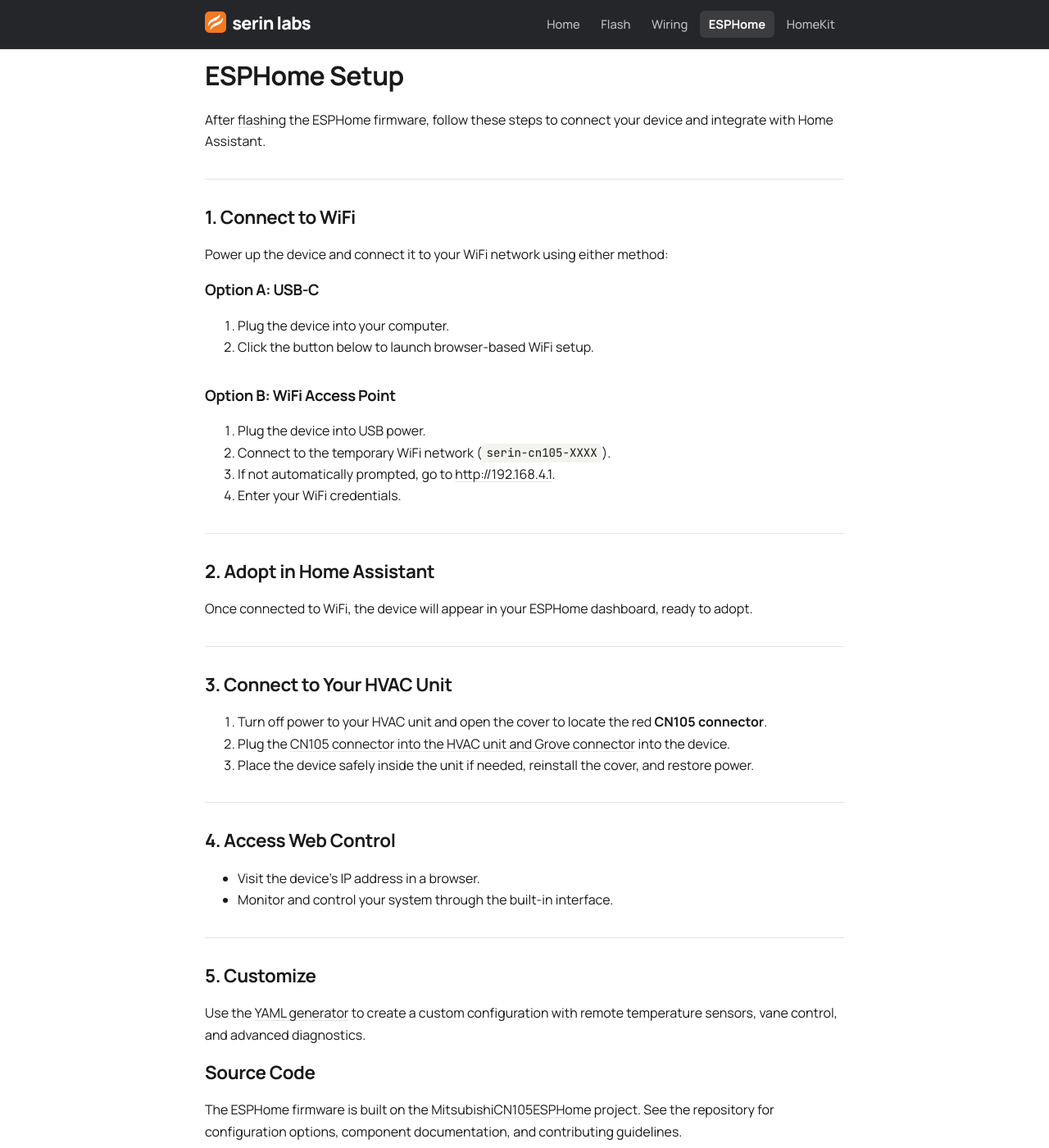
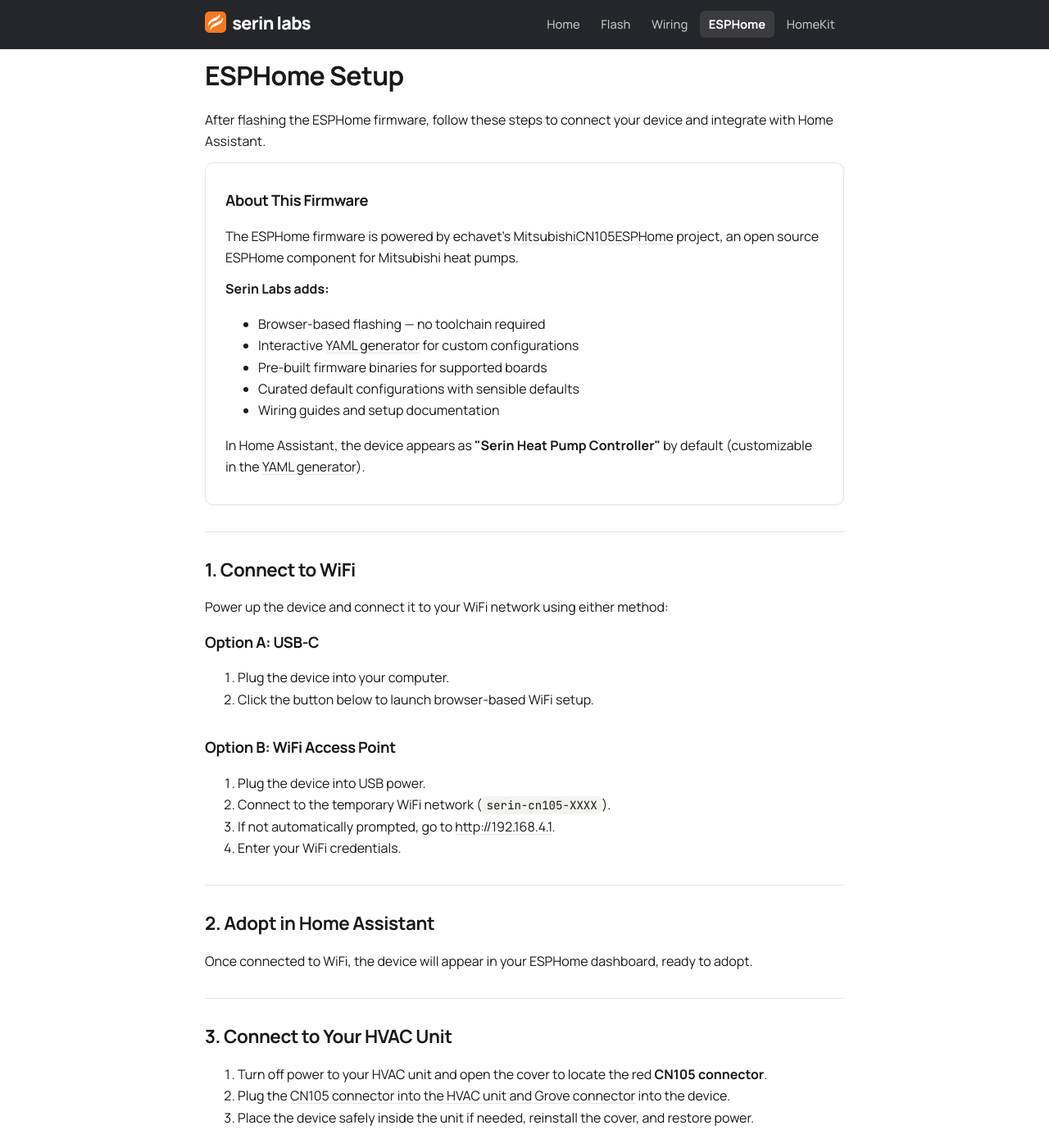
Before and after one commit to Serin-Labs/serin-labs.github.io, a Jekyll site: the page built from esphome/setup.html, in a window 1280 px wide and 1400 px high. Shown: the whole window at 82% size. Built offline with Jekyll 4.4.1, drawn with Linux system fonts in a browser that asks for light colours.

Commit message:
Make ESPHome upstream relationship transparent
Add "About This Firmware" callout on ESPHome setup page explaining
that the firmware is powered by echavet's MitsubishiCN105ESPHome,
with what Serin Labs adds on top. Update platform card, flash page
note, YAML generator subtitle, and rename Gratitude to Credits.

```diff
--- a/esphome/generate-yaml.html
+++ b/esphome/generate-yaml.html
@@ -8,7 +8,7 @@ nav_active: esphome
 <div class="home theme-esphome">
 <!-- Main Heading and Description -->
 <h1>Mitsubishi HVAC Controller YAML</h1>
-<p>Select your choices below to create a ready-to-use ESPHome configuration to use with your Mitsubishi unit.</p>
+<p>Generate a ready-to-use ESPHome configuration for echavet's <a href="https://github.com/echavet/MitsubishiCN105ESPHome" target="_blank">MitsubishiCN105ESPHome</a> component, tailored to your Mitsubishi unit and board.</p>
 
 
 <!-- Error message container -->
--- a/esphome/setup.html
+++ b/esphome/setup.html
@@ -8,6 +8,20 @@ nav_active: esphome
 <div class="home theme-esphome">
   <h1>ESPHome Setup</h1>
   <p>After <a href="/flash">flashing</a> the ESPHome firmware, follow these steps to connect your device and integrate with Home Assistant.</p>
+
+  <div class="form-card">
+    <h3>About This Firmware</h3>
+    <p>The ESPHome firmware is powered by echavet's <a href="https://github.com/echavet/MitsubishiCN105ESPHome" target="_blank">MitsubishiCN105ESPHome</a> project, an open source ESPHome component for Mitsubishi heat pumps.</p>
+    <p><strong>Serin Labs adds:</strong></p>
+    <ul>
+      <li>Browser-based flashing — no toolchain required</li>
+      <li>Interactive <a href="/esphome/generate-yaml">YAML generator</a> for custom configurations</li>
+      <li>Pre-built firmware binaries for supported boards</li>
+      <li>Curated default configurations with sensible defaults</li>
+      <li>Wiring guides and setup documentation</li>
+    </ul>
+    <p>In Home Assistant, the device appears as <strong>"Serin Heat Pump Controller"</strong> by default (customizable in the <a href="/esphome/generate-yaml">YAML generator</a>).</p>
+  </div>
   <hr>
 
   <h2>1. Connect to WiFi</h2>
@@ -54,8 +68,6 @@ nav_active: esphome
   <h2>5. Customize</h2>
   <p>Use the <a href="/esphome/generate-yaml">YAML generator</a> to create a custom configuration with remote temperature sensors, vane control, and advanced diagnostics.</p>
 
-  <h2>Source Code</h2>
-  <p>The ESPHome firmware is built on the <a href="https://github.com/echavet/MitsubishiCN105ESPHome" target="_blank">MitsubishiCN105ESPHome</a> project. See the repository for configuration options, component documentation, and contributing guidelines.</p>
   <hr>
 
   <h2>Disclaimer</h2>
--- a/flash.html
+++ b/flash.html
@@ -38,7 +38,7 @@ nav_active: flash
   </esp-web-install-button>
 
   <div id="esphome-note" class="flash-section">
-    <p><em>This installs a default ESPHome configuration with basic climate control, web server, and OTA support. For a custom configuration with remote sensors, vane control, or diagnostics, use the <a href="/esphome/generate-yaml">YAML generator</a> after initial setup.</em></p>
+    <p><em>This installs a curated ESPHome configuration built on echavet's <a href="https://github.com/echavet/MitsubishiCN105ESPHome" target="_blank">MitsubishiCN105ESPHome</a> component, with basic climate control, web server, and OTA support. For a custom configuration with remote sensors, vane control, or diagnostics, use the <a href="/esphome/generate-yaml">YAML generator</a> after initial setup.</em></p>
   </div>
 
   <div id="homekit-note" class="flash-section active">
```
Also changed, not shown: index.html (+4 -4 lines).
